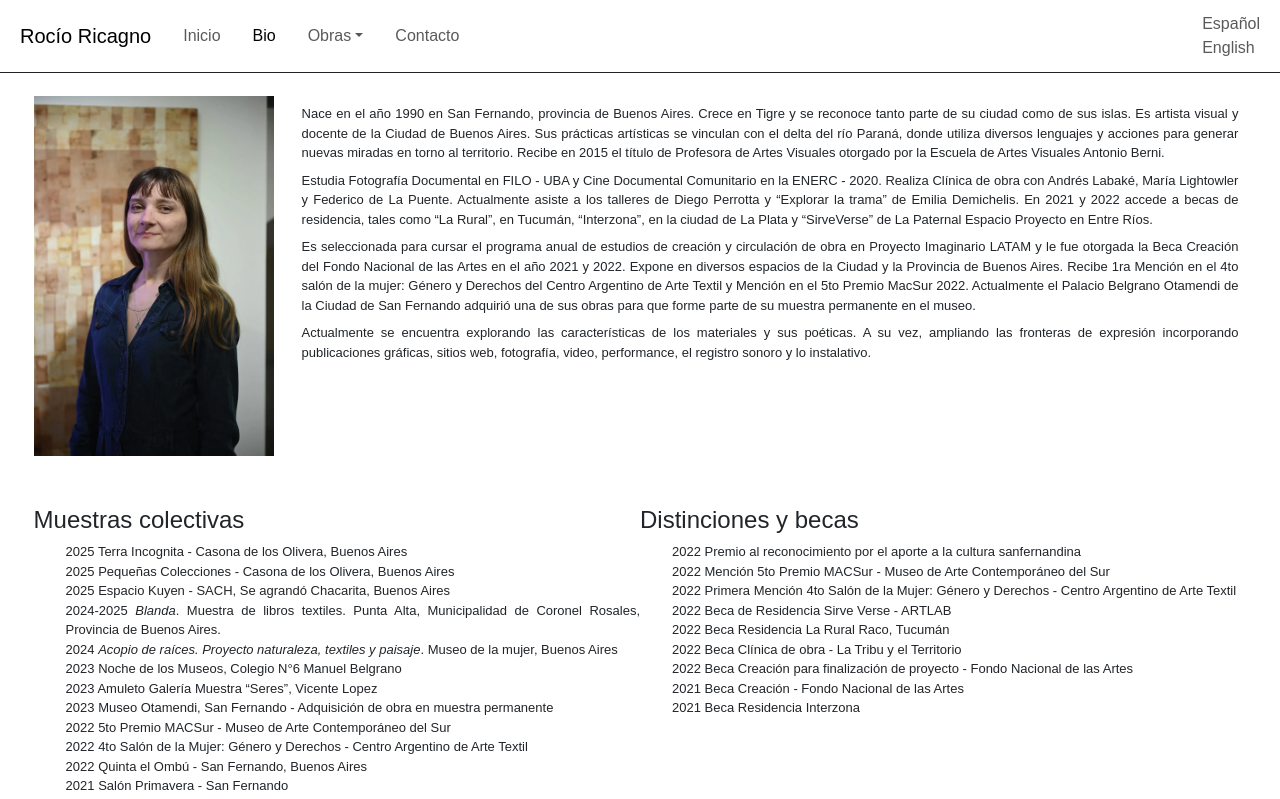
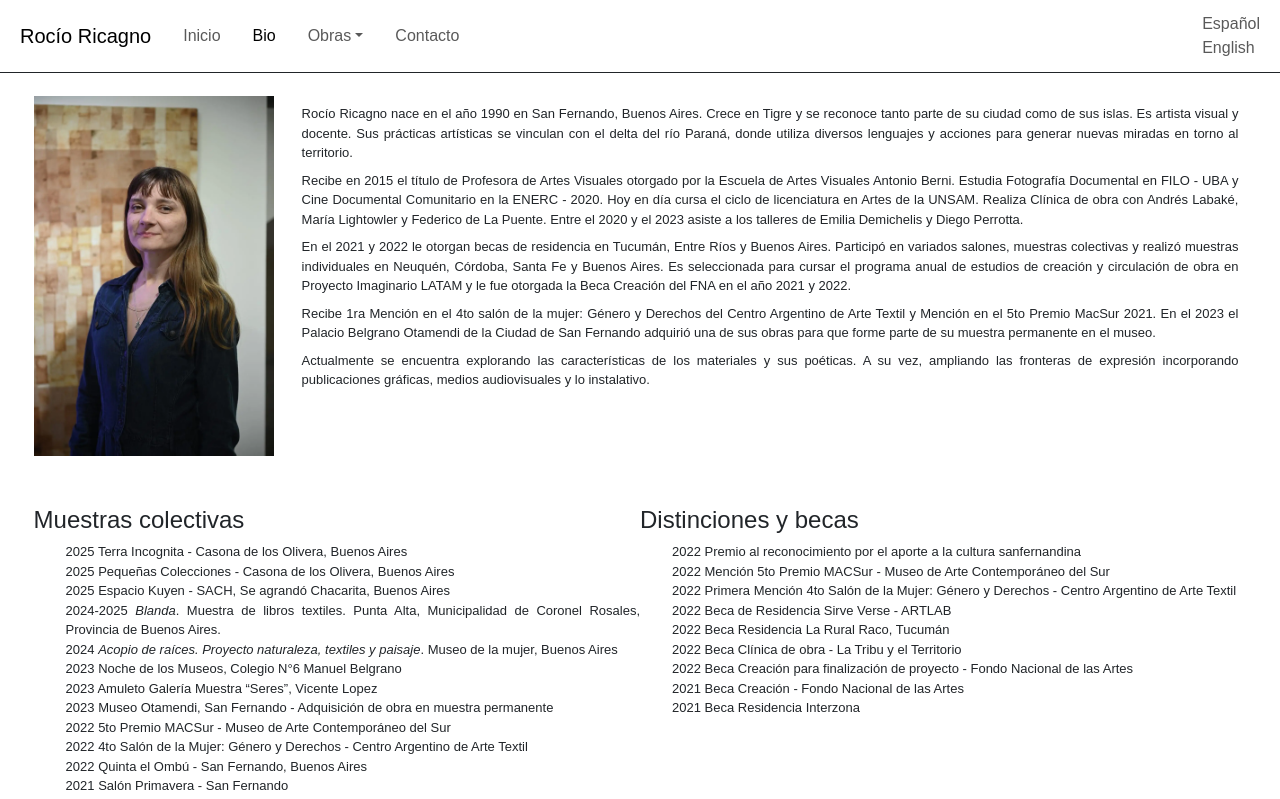
Before and after one commit to i-bruno/rocioricagno, a React (Vite) app: page /bio in a window 1280 px wide. Shown: the top 799 px of the page. Built offline with nearby package versions, Linux system fonts and the light colour scheme.

Commit message:
Se actualiza el statement

```diff
--- a/src/components/Bio/Bio.css
+++ b/src/components/Bio/Bio.css
@@ -15,7 +15,9 @@ section{
         "expos";
 }
 
-
+.noDisplay{
+    display: none;
+}
 
 .bio {
     grid-area: bio;
--- a/src/components/Bio/Bio.jsx
+++ b/src/components/Bio/Bio.jsx
@@ -10,20 +10,23 @@ const Bio = () => {
                         <img src="./img/web/perfil1.webp" alt="foto de perfil" className='imgPerfil' />
                         <div className="bioText">
                             <p>
-                                Nace en el año 1990 en San Fernando, provincia de Buenos Aires. Crece en Tigre y se reconoce tanto parte de su ciudad como de sus islas. Es artista visual y docente de la Ciudad de Buenos Aires. Sus prácticas artísticas se vinculan con el delta del río Paraná, donde utiliza diversos lenguajes y acciones para generar nuevas miradas en torno al territorio. Recibe en 2015 el título de Profesora de Artes Visuales otorgado por la Escuela de Artes Visuales Antonio Berni.
+                                Rocío Ricagno nace en el año 1990 en San Fernando, Buenos Aires. Crece en Tigre y se reconoce tanto parte de su ciudad como de sus islas. Es artista visual y docente. Sus prácticas artísticas se vinculan con el delta del río Paraná, donde utiliza diversos lenguajes y acciones para generar nuevas miradas en torno al territorio.
                             </p>
-                            {/* <p>
+                            <p className='noDisplay'>
                                 En 2016 se traslada a la Capital Federal y cursa la especialización en Educación Sexual Integral en el Inst. del Profesorado Dr. Joaquín V. González. Desde su rol docente colabora en la muestra itinerante “No Fue un Juego” en el Museo del Holocausto, Bs. As. 2018/2019. Lleva a cabo junto con el equipo educativo del Ex CCD,TyE “Club Atlético” la muestra “Gol a la memoria” A cuarenta años del mundial ‘78 - 2018.
-                            </p> */}
+                            </p>
                             <p>
-                                Estudia Fotografía Documental en FILO - UBA y Cine Documental Comunitario en la ENERC - 2020. Realiza Clínica de obra con Andrés Labaké, María Lightowler y Federico de La Puente. Actualmente asiste a los talleres de Diego Perrotta y “Explorar la trama” de Emilia Demichelis. En 2021 y 2022 accede a becas de residencia, tales como “La Rural”, en Tucumán, “Interzona”, en la ciudad de La Plata y “SirveVerse” de La Paternal Espacio Proyecto en Entre Ríos.
+                                Recibe en 2015 el título de Profesora de Artes Visuales otorgado por la Escuela de Artes Visuales Antonio Berni. Estudia Fotografía Documental en FILO - UBA y Cine Documental Comunitario en la ENERC - 2020. Hoy en día cursa el ciclo de licenciatura en Artes de la UNSAM. Realiza Clínica de obra con Andrés Labaké, María Lightowler y Federico de La Puente. Entre el 2020 y el 2023 asiste a los talleres de Emilia Demichelis y Diego Perrotta.
                             </p>
                             <div className='bioText2'>
                                 <p>
-                                    Es seleccionada para cursar el programa anual de estudios de creación y circulación de obra en Proyecto Imaginario LATAM y le fue otorgada la Beca Creación del Fondo Nacional de las Artes en el año 2021 y 2022. Expone en diversos espacios de la Ciudad y la Provincia de Buenos Aires. Recibe 1ra Mención en el 4to salón de la mujer: Género y Derechos del Centro Argentino de Arte Textil y Mención en el 5to Premio MacSur 2022. Actualmente el Palacio Belgrano Otamendi de la Ciudad de San Fernando adquirió una de sus obras para que forme parte de su muestra permanente en el museo.
+                                    En el 2021 y 2022 le otorgan becas de residencia en Tucumán, Entre Ríos y Buenos Aires. Participó en variados salones, muestras colectivas y realizó muestras individuales en Neuquén, Córdoba, Santa Fe y Buenos Aires. Es seleccionada para cursar el programa anual de estudios de creación y circulación de obra en Proyecto Imaginario LATAM y le fue otorgada la Beca Creación del FNA en el año 2021 y 2022.
                                 </p>
                                 <p>
-                                    Actualmente se encuentra explorando las características de los materiales y sus poéticas. A su vez, ampliando las fronteras de expresión incorporando publicaciones gráficas, sitios web, fotografía, video, performance, el registro sonoro y lo instalativo.
+                                    Recibe 1ra Mención en el 4to salón de la mujer: Género y Derechos del Centro Argentino de Arte Textil y Mención en el 5to Premio MacSur 2021. En el 2023 el Palacio Belgrano Otamendi de la Ciudad de San Fernando adquirió una de sus obras para que forme parte de su muestra permanente en el museo.
+                                </p>
+                                <p>
+                                    Actualmente se encuentra explorando las características de los materiales y sus poéticas. A su vez, ampliando las fronteras de expresión incorporando publicaciones gráficas, medios audiovisuales y lo instalativo.
                                 </p>
                             </div>
                         </div>
@@ -138,28 +141,6 @@ const Bio = () => {
                     </div>
                 </section>
             </div>
-
-
-            {/* <div className='d-flex d-row'>
-                <section>
-                    <p>
-                        Soy artista visual y docente de la Ciudad de Buenos Aires. Mis prácticas artísticas se vinculan con el delta del río Paraná, donde utilizo diversos lenguajes y acciones para generar nuevas miradas en torno al territorio. Recibí en 2015 el título de Profesora de Artes Visuales otorgado por la Escuela de Artes Visuales Antonio Berni.
-                    </p>
-                    <p>
-                        En 2016 me trasladé a la Capital Federal donde realicé la especialización en Educación Sexual Integral en el Inst. del Profesorado Dr. Joaquín V. González. Desde mi rol docente colaboré en la muestra itinerante “No Fue un Juego” en el Museo del Holocausto, Bs. As. 2018/2019 y Llevé a cabo junto con el equipo educativo del Ex CCD,TyE “Club Atlético” la muestra “Gol a la memoria” A cuarenta años del mundial ‘78 - 2018.
-                    </p>
-                    <p>
-                        Estudié Fotografía Documental en FILO - UBA y Cine Documental Comunitario en la ENERC - 2020. Realicé Clínica de obra con Andrés Labaké, María Lightowler y Federico de La Puente. Actualmente asisto a los talleres de Diego Perrotta y de Emilia Demichelis. En 2021 y 2022 accedí a becas de residencia, tales como “La Rural”, en Tucumán, “Interzona”, en la ciudad de La Plata y “SirveVerse” de La Paternal Espacio Proyecto en Entre Ríos.
-                    </p>
-                    <p>
-                        Fuí seleccionada para cursar el programa anual de estudios de creación y circulación de obra en Proyecto Imaginario Latinoamérica y me fue otorgada la Beca Creación del Fondo Nacional de las Artes en el año 2021 y 2022. Expuse en diversos espacios de la Ciudad y la Provincia de Buenos Aires. Recibí 1ra Mención en el 4to salón de la mujer: Género y Derechos del Centro Argentino de Arte Textil y Mención en el 5to Premio MacSur 2022. Actualmente el Palacio Belgrano Otamendi de la Ciudad de San Fernando adquirió una de mis obras para que forme parte de su muestra permanente en el museo.
-                    </p>
-                </section>
-
-                <section>
-
-                </section>
-            </div> */}
         </>
     )
 }
```
